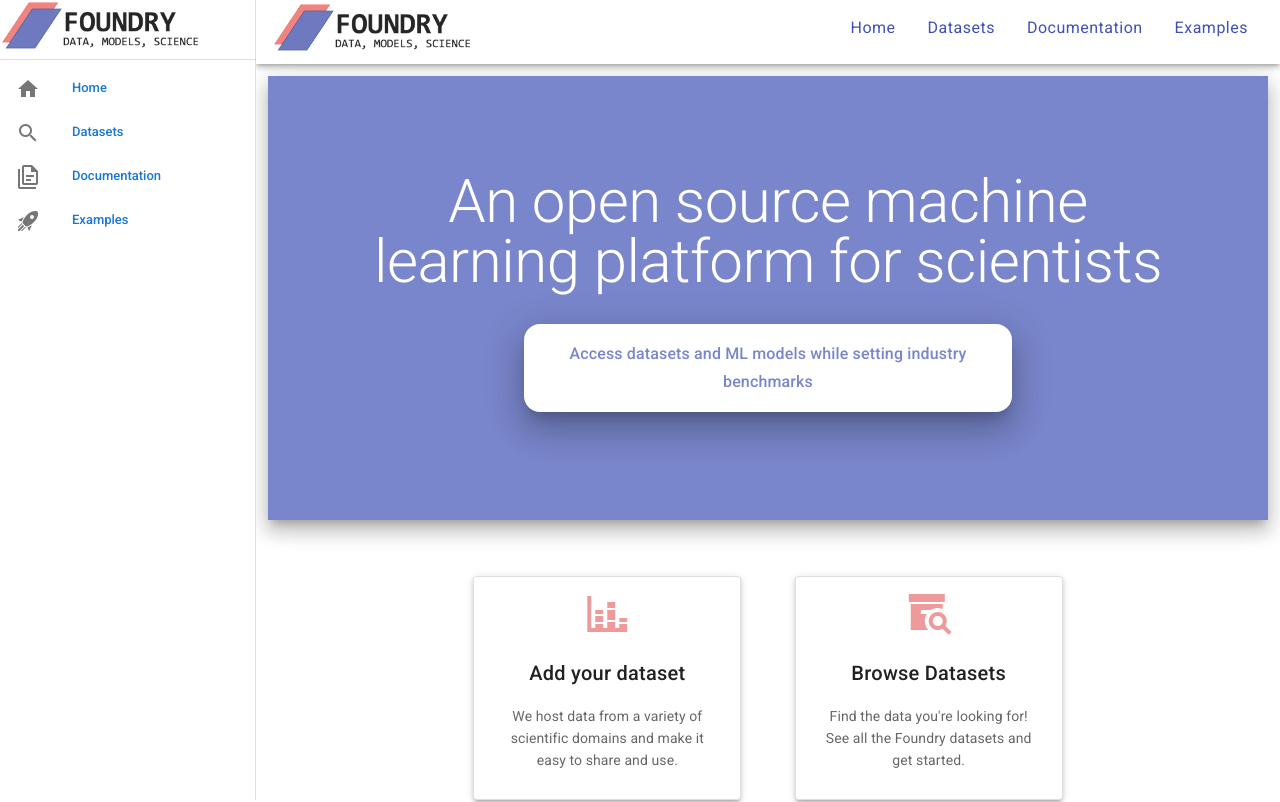
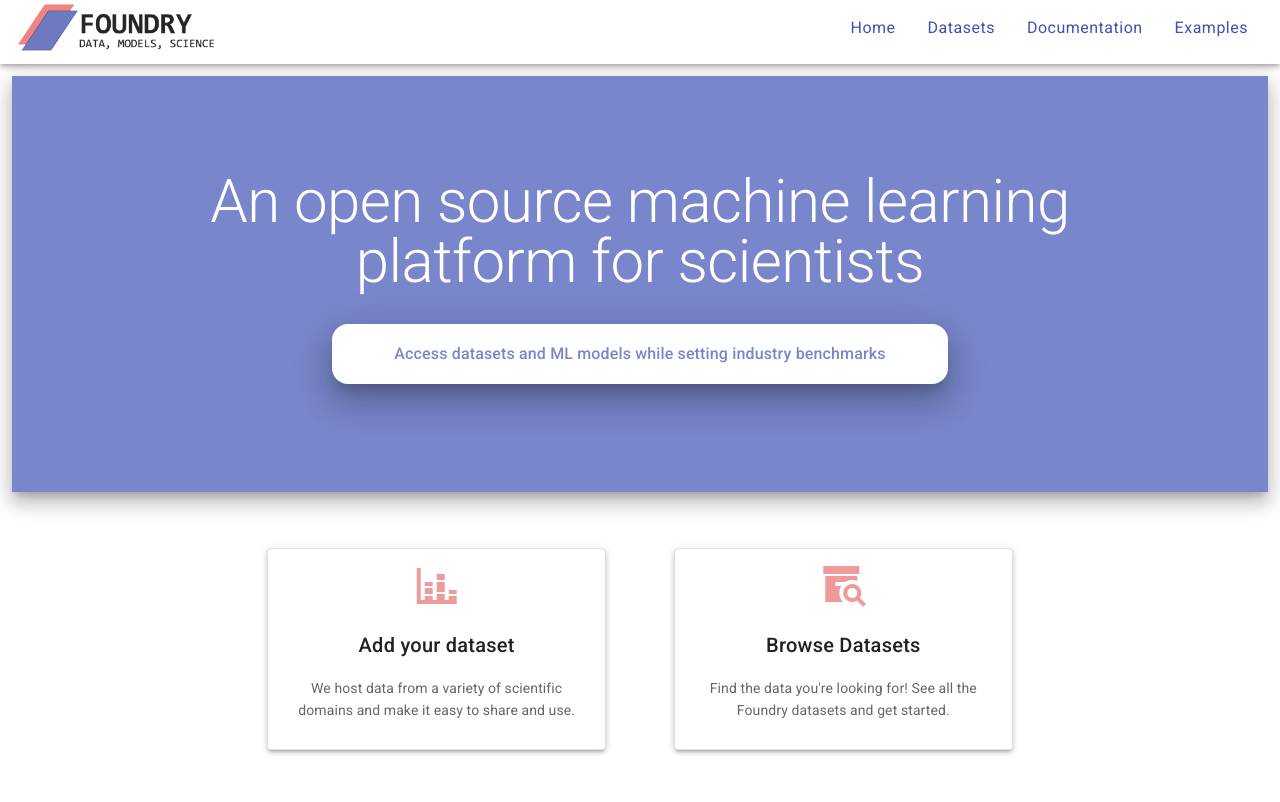
Before and after one commit to muchanem/foundry, a Vue app: page / in a window 1280 px wide. Shown: the top 802 px of the page. Built offline with nearby package versions, Linux system fonts and the light colour scheme.

Commit message:
responsive nav behavior working

```diff
--- a/src/App.vue
+++ b/src/App.vue
@@ -21,7 +21,8 @@
     <!-- end of desktop nav bar -->
 
     <!-- start of mobile nav bar -->
-    <v-navigation-drawer v-model="drawer" app null class="d-none-xl d-none-lg">
+    <div class="d-xl-none d-lg-none d-md-none">
+      <v-navigation-drawer disable-resize-watcher v-model="drawer" app null class="d-xl-none d-lg-none d-md-none">
         <img alt="Foundry logo icon" src="./assets/logo-full.png" style="width: 200px" />
 
 
@@ -40,6 +41,7 @@
           </v-list-item>
         </v-list>
       </v-navigation-drawer>
+    </div>
 
     <v-app-bar app color="white">
       <v-app-bar-nav-icon class="d-md-none d-lg-none d-xl-none" @click="drawer = !drawer"></v-app-bar-nav-icon>
@@ -52,7 +54,8 @@
 
       <v-spacer class="d-none d-md-flex"></v-spacer>
 
-      <v-toolbar-items class="d-none d-md-flex text-decoration-none indigo--text darken-1 " v-for="item in items" :key="item.title" :to="item.to" link>
+      <v-toolbar-items class="d-none d-md-flex text-decoration-none indigo--text darken-1 " v-for="item in items"
+        :key="item.title" :to="item.to" link>
         <a :href="item.to" class="text-decoration-none indigo--text darken-1 ">
           <v-toolbar-title class="mx-4 mt-4 text-body-1">{{ item.title }}</v-toolbar-title>
         </a>
@@ -72,7 +75,7 @@
 <script>
 export default {
   data: () => ({
-    drawer: null,
+    drawer: false,
     items: [
       { title: 'Home', icon: 'mdi-home', to: '/' },
       { title: 'Datasets', icon: 'mdi-magnify', to: '#/datasets' },
```
Lines whose indentation alone changed are shown as unchanged.
